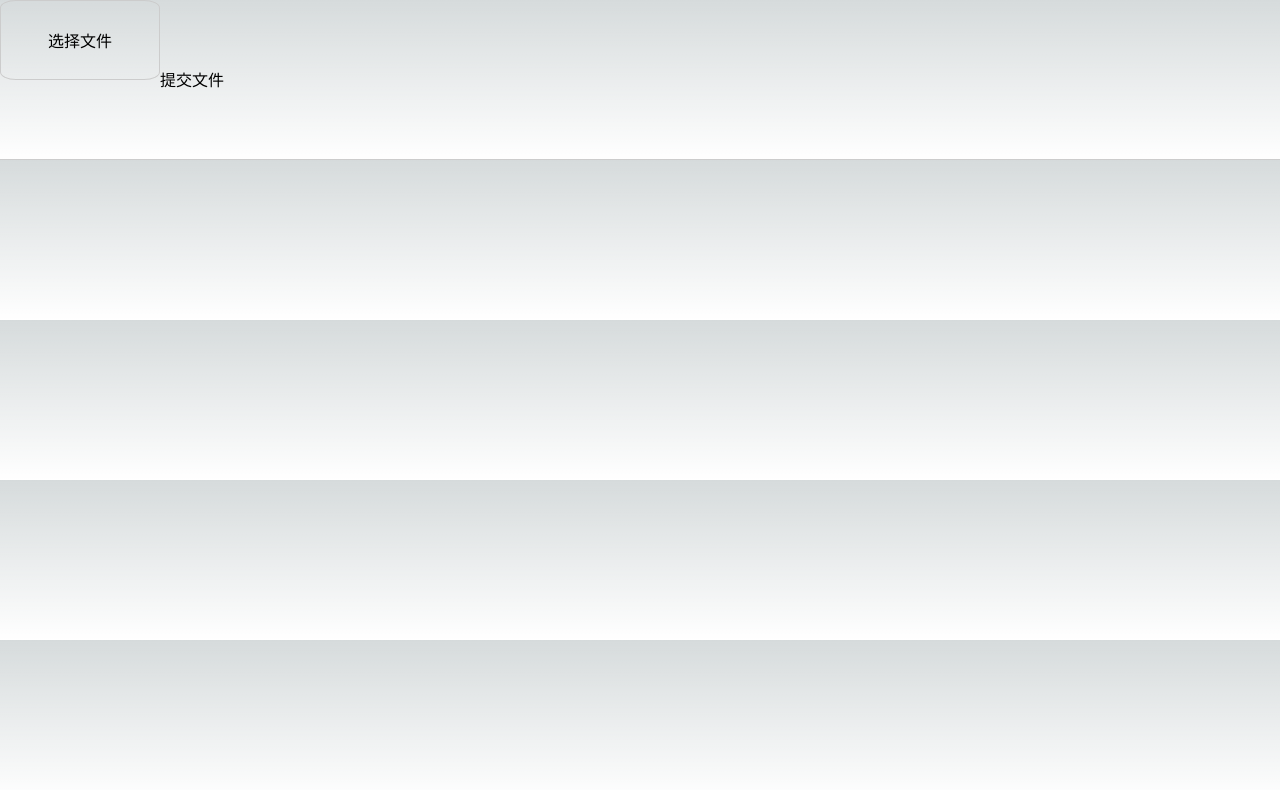
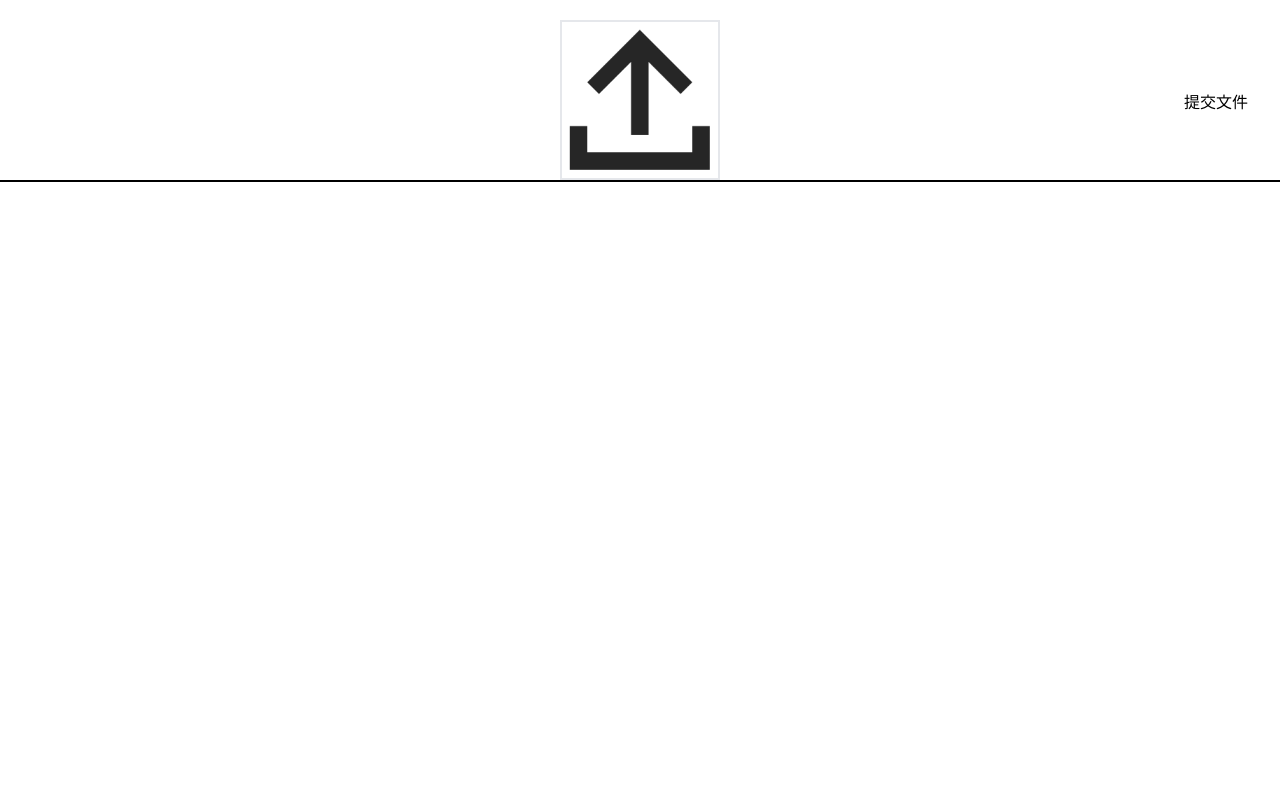
Before and after one commit to hollozw/react_next_project, a Next.js app: page /files in a window 1280 px wide. Shown: the top 790 px of the page. Built offline with nearby package versions, Linux system fonts and the light colour scheme.

Commit message:
new submit2

```diff
--- a/src/app/(client)/files/index.scss
+++ b/src/app/(client)/files/index.scss
@@ -1,8 +1,4 @@
 $title-height: 30px;
-
-header {
-  border-bottom: 1px solid #ccc;
-}
 
 .photo_nav {
   width: 350px;
@@ -30,13 +26,11 @@ header {
 }
 
 .inputFile {
-  width: 10rem;
-  height: 5rem;
-  display: block;
-  border: 1px solid #ccc;
-  box-sizing: border-box;
-  border-radius: 10%;
-  line-height: 5rem;
-  text-align: center;
+  left: 50%;
+  transform: translate(-50%);
   cursor: pointer;
+  overflow: hidden;
+  img {
+    width: 90%;
+  }
 }
--- a/src/app/(client)/files/page.tsx
+++ b/src/app/(client)/files/page.tsx
@@ -1,25 +1,34 @@
 "use client";
-import { useEffect, useState } from "react";
+import { useState } from "react";
 import "./index.scss";
 import { useFiles, useSortable } from "./useHook";
 import { useRequest } from "ahooks";
-import { uploadFile, downloadMultipleFiles, changeFileName } from "./methods";
+import { downloadMultipleFiles, changeFileName } from "./methods";
 import { Input } from "./Input";
 
 const Index = () => {
   const dir = "";
-  const { data, loading } = useRequest(async () => {
-    //return await uploadFile({ dir });
-  });
+  const { data, loading } = useRequest(async () => {});
   const [isSubmit, setIsSubmit] = useState<boolean>(false);
 
   const { files, setFile, onFileChange } = useFiles(isSubmit, setIsSubmit);
 
   useSortable({ className: ".nav_class" });
 
+  function submitFile() {
+    setIsSubmit(true);
+    const DOM = document.querySelector(".nav_class") as Element;
+    const newFileList: any[] = [];
+    Array.from(DOM?.children).forEach((item, index) => {
+      const fileIndex = item?.getAttribute("index");
+      newFileList[index] = files[fileIndex];
+    });
+    downloadMultipleFiles(newFileList);
+  }
+
   return (
     <>
-      <header className="full h-40 flex">
+      <header className="full relative pt-5 box-border">
         <form>
           <input
             type="file"
@@ -29,27 +38,27 @@ const Index = () => {
             id="fileInput"
           />
         </form>
-        <label htmlFor="fileInput" className="inputFile">
-          选择文件
-        </label>
+        <div className="w-full">
+          <label
+            htmlFor="fileInput"
+            className="inputFile box-border rounded-custom-10 overflow-hidden block w-40 h-40 border-2 border-custom-gray relative left-1/2 translate-y-[-50%]"
+          >
+            <img
+              className="relative top-1/2 left-1/2 translate-x-[-50%] translate-y-[-50%] "
+              src="./imgs/upload.png"
+            />
+          </label>
+        </div>
 
         <button
+          className="absolute right-0 top-1/2 translate-x-[-50%]"
           type="submit"
-          onClick={() => {
-            setIsSubmit(true);
-            const DOM = document.querySelector(".nav_class") as Element;
-            const newFileList: any[] = [];
-            Array.from(DOM?.children).forEach((item, index) => {
-              const fileIndex = item?.getAttribute("index");
-              newFileList[index] = files[fileIndex];
-            });
-            downloadMultipleFiles(newFileList);
-          }}
+          onClick={submitFile}
         >
           提交文件
         </button>
       </header>
-      <nav className="flex flex-wrap nav_class">
+      <nav className="flex flex-wrap nav_class border-t-2 border-black ">
         {Array.from(files, (file: any, index) => {
           const fileUrl = URL.createObjectURL(file);
           return (
--- a/src/app/globals.css
+++ b/src/app/globals.css
@@ -17,11 +17,4 @@
 }
 
 body {
-  color: rgb(var(--foreground-rgb));
-  background: linear-gradient(
-      to bottom,
-      transparent,
-      rgb(var(--background-end-rgb))
-    )
-    rgb(var(--background-start-rgb));
 }
```
Also changed, not shown: public/imgs/1.png (deleted), public/imgs/upload.png (added).
